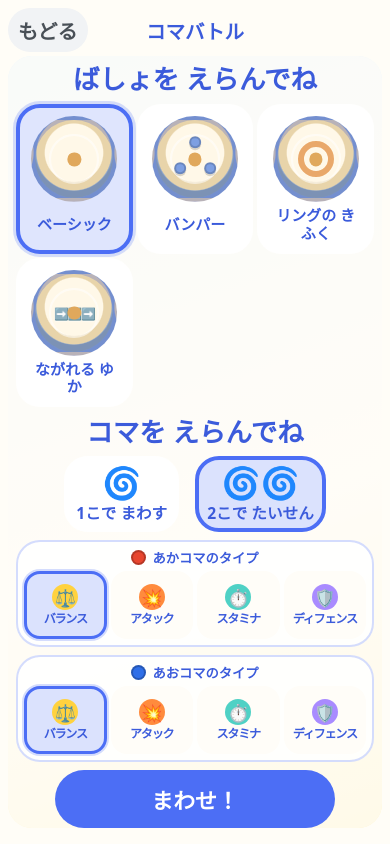
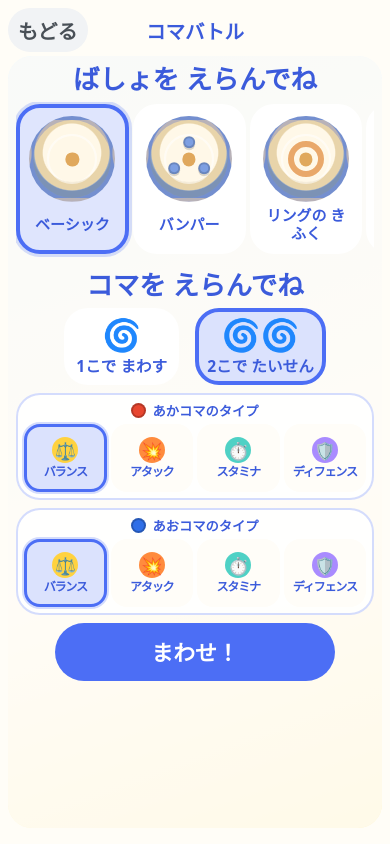
Before and after one commit to KoheiKasahara/kids-playground, a React (Vite) app: page /games/koma-battle in a window 390 px wide. Shown: the top 844 px of the page. Built offline with nearby package versions, Linux system fonts and the light colour scheme.

Commit message:
fix: コマバトルのスタジアム選択を横スクロール化

```diff
--- a/src/games/koma-battle/KomaBattlePlay.module.css
+++ b/src/games/koma-battle/KomaBattlePlay.module.css
@@ -179,10 +179,17 @@
 }
 
 .fieldChoices {
-  display: grid;
-  grid-template-columns: repeat(3, minmax(0, 1fr));
+  display: flex;
+  flex-wrap: nowrap;
+  justify-content: flex-start;
   gap: var(--space-sm);
   width: min(760px, 100%);
+  min-width: 0;
+  overflow-x: auto;
+  overflow-y: hidden;
+  overscroll-behavior-x: contain;
+  -webkit-overflow-scrolling: touch;
+  scrollbar-width: thin;
 }
 
 .fieldButton {
@@ -516,15 +523,13 @@
   }
 
   .fieldChoices {
-    display: grid;
-    grid-template-columns: repeat(3, minmax(0, 1fr));
     gap: var(--space-xs);
-    min-width: 0;
-    padding: 2px 0;
-    overflow: visible;
+    padding: 2px 0 8px;
   }
   .fieldButton {
-    width: 100%;
+    flex: 0 0 31.5%;
+    width: auto;
+    min-width: 0;
     min-height: 116px;
     padding: var(--space-sm);
   }
```
